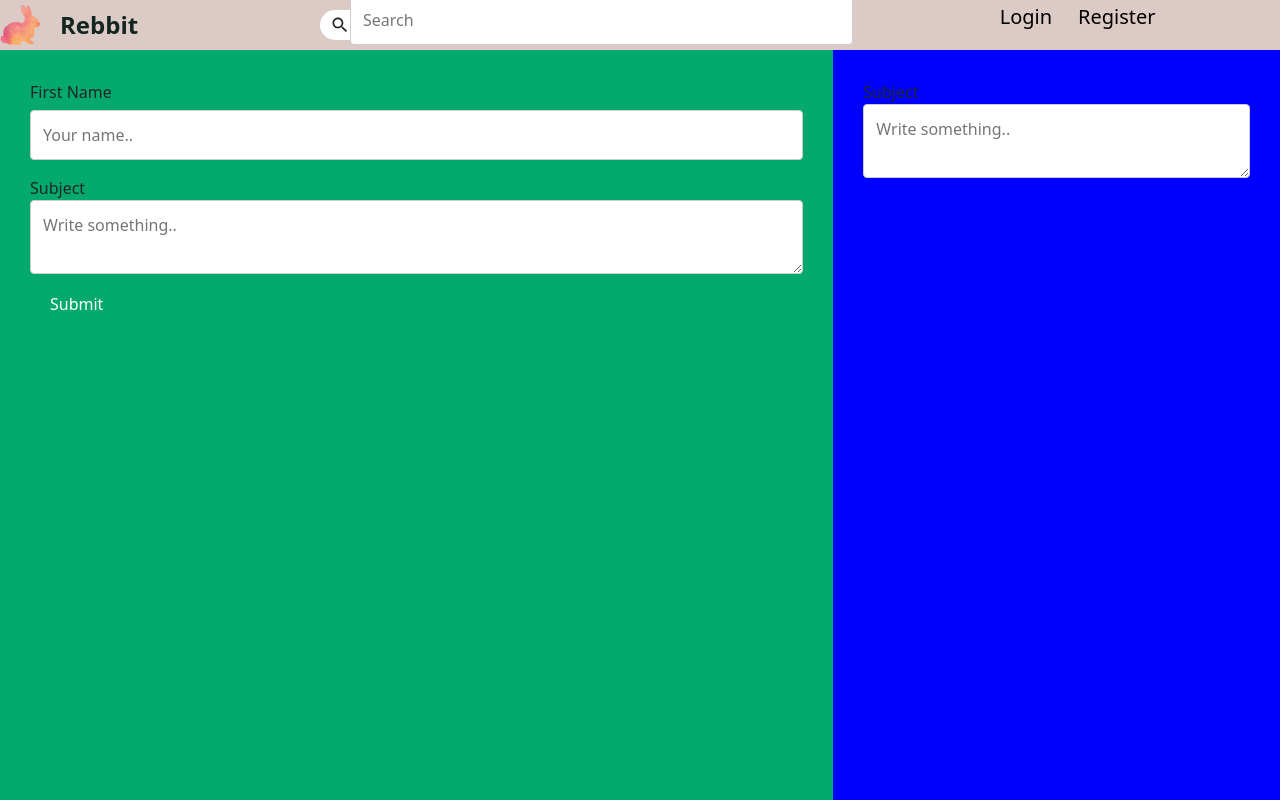
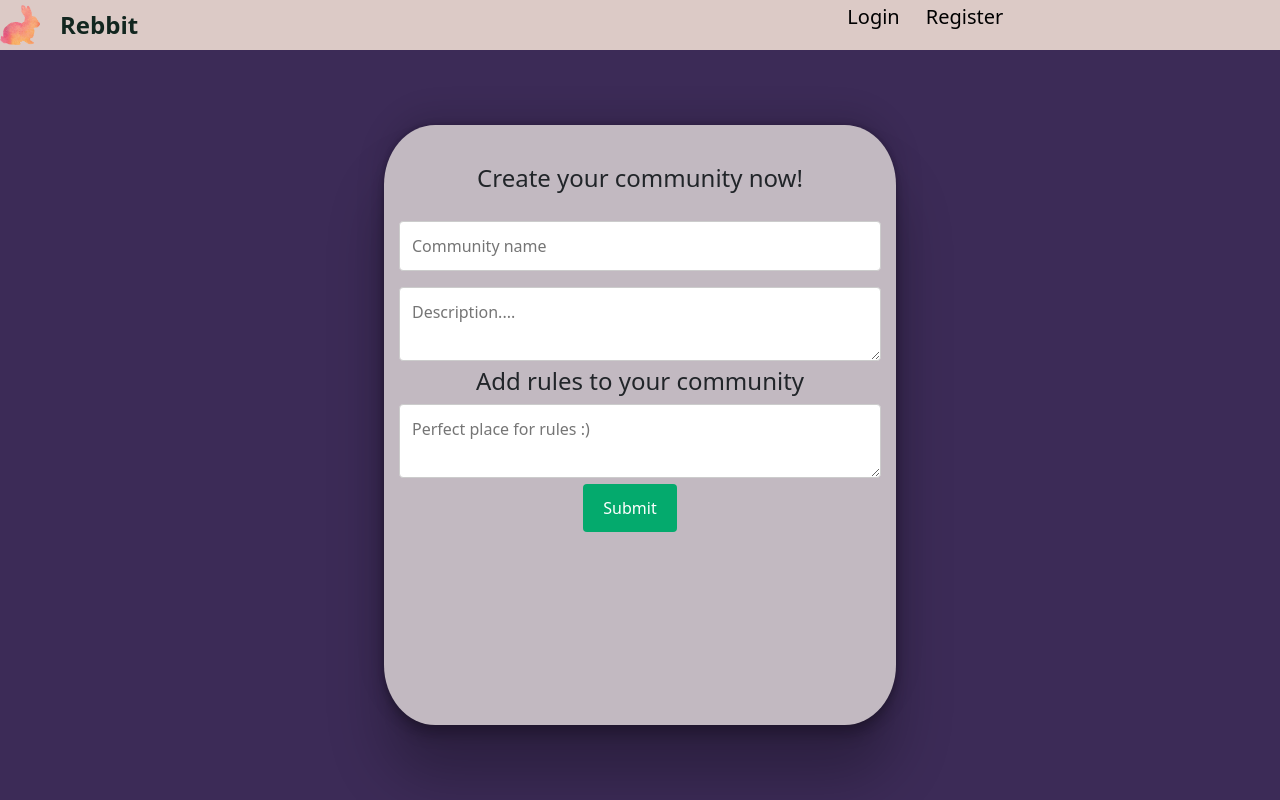
Before and after one commit to bukvic6/Reddit-clone-React, a React (Create React App) app: page /createComm in a window 1280 px wide. Built offline with nearby package versions, Linux system fonts and the light colour scheme.

Commit message:
create community POST request

```diff
--- a/src/components/AppBar.jsx
+++ b/src/components/AppBar.jsx
@@ -1,5 +1,4 @@
 import React from 'react'
-import {Search} from "@mui/icons-material"
 import "./appbar.css"
 import { Link } from 'react-router-dom'
 
@@ -9,12 +8,6 @@ export default function AppBar() {
       <div className="topbarLogo">
         <img src="/assets/rebbitLogo.png" alt="" className="rebbitLogo" />
         <Link to="/" className="logo">Rebbit</Link>
-      </div>
-      <div className="topbarSearch">
-        <div className="searchBar">
-          <Search className='searchIcon'/>
-          <input type="text" placeholder='Search' className="searchInput"/>
-        </div>
       </div>
 
 
--- a/src/pages/home/CreateCommunity.jsx
+++ b/src/pages/home/CreateCommunity.jsx
@@ -1,32 +1,51 @@
 import React from 'react'
+import { useState } from 'react';
 import "./createCommunity.css"
+import CommunityService from '../../services/CommunityService';
+
 
 
 
 export default function CreateCommunity() {
+  const [name, setName] = useState("");
+  const [description, setDescription] = useState("");
+  const[rules, setRules] = useState("");
+
+  const handleSubmit = async (e) => {
+    e.preventDefault();
+    console.log(name);
+    let community = {name:name, description:description,rules:rules}
+    try{
+      const resp = await CommunityService.createCommunity(community);
+      console.log(resp.data)
+    } catch(error){
+      console.log(error.response)
+    }
+  };
   return (
     <div className="createCommunity">
 
-        <div class="containerLeft">
+        <div className="containerLeft">
           <div className="formLeft">
+          <form className='form' onSubmit={handleSubmit}>
+          <h4>Create your community now!</h4>
 
-          <label for="fname">First Name</label>
-          <input type="text" id="fname" name="firstname" placeholder="Your name.."/>
+          <input type="text" id="name" name="name" placeholder="Community name"
+          value={name} onChange={(e) => setName(e.target.value)}/>
 
-          <label for="subject">Subject</label>
-          <textarea id="subject" name="subject" placeholder="Write something.."></textarea>
+          <label htmlFor='subject'></label>
+          <textarea id="subject" name="subject" placeholder="Description...." value={description} onChange={(e) => setDescription(e.target.value)}></textarea>
 
+          <h4>Add rules to your community</h4>
+          <textarea id="subject" name="subject" placeholder="Perfect place for rules :)" value={rules} onChange={(e) => setRules(e.target.value)}></textarea>
           <input type="submit" value="Submit">
           </input>
+          </form>
 
           </div>
         </div>
-        <div className="containerRight">
-          <div className="formRight">
-          <label for="subject">Subject</label>
-          <textarea id="subject" name="subject" placeholder="Write something.."></textarea>
-          </div>
-        </div>
+
+
 
     </div>
   )
--- a/src/pages/home/createCommunity.css
+++ b/src/pages/home/createCommunity.css
@@ -3,33 +3,34 @@
     width: 100%;
     height: calc(100vh - 50px);
 
-
 }
 .containerLeft{
     flex: 4;
-    padding: 30px 30px;
-    background-color: #04AA6D;
-}
-.containerRight{
-    flex: 2;
-    padding: 30px 30px;
-    background-color: blue;
-    border: #f2f2f2;
-}
-.formLeft{
-
+    display: flex;
+    flex-direction: row;
+    flex-wrap: wrap;
+    justify-content: center;
+    align-items: center;
+    background-color: rgb(60, 43, 87);
 
 }
-.formRight{
 
+.formLeft{
+  height: 80%;
+  width: 40%;
+  background-color: rgb(194, 185, 193);
+  box-shadow: rgba(0, 0, 0, 0.25) 0px 54px 55px, rgba(0, 0, 0, 0.12) 0px -12px 30px, rgba(0, 0, 0, 0.12) 0px 4px 6px, rgba(0, 0, 0, 0.17) 0px 12px 13px, rgba(0, 0, 0, 0.09) 0px -3px 5px;  border-radius: 10%;
+  text-align: center;
+  padding: 15px;
 }
+
 input[type=text], select, textarea {
     width: 100%;
     padding: 12px;
     border: 1px solid #ccc;
     border-radius: 4px;
     box-sizing: border-box;
-    margin-top: 6px;
+    margin-top: 20px;
     margin-bottom: 16px;
     resize: vertical;
   }
--- a/src/services/CommunityService.js
+++ b/src/services/CommunityService.js
@@ -7,5 +7,8 @@ class CommunityService{
     getCommunities(){
         return axios.get(COMM_BASE_URL);
     }
+    createCommunity(community){
+        return axios.post(COMM_BASE_URL + '/create', community)
+    }
 }
 export default new CommunityService()
```
